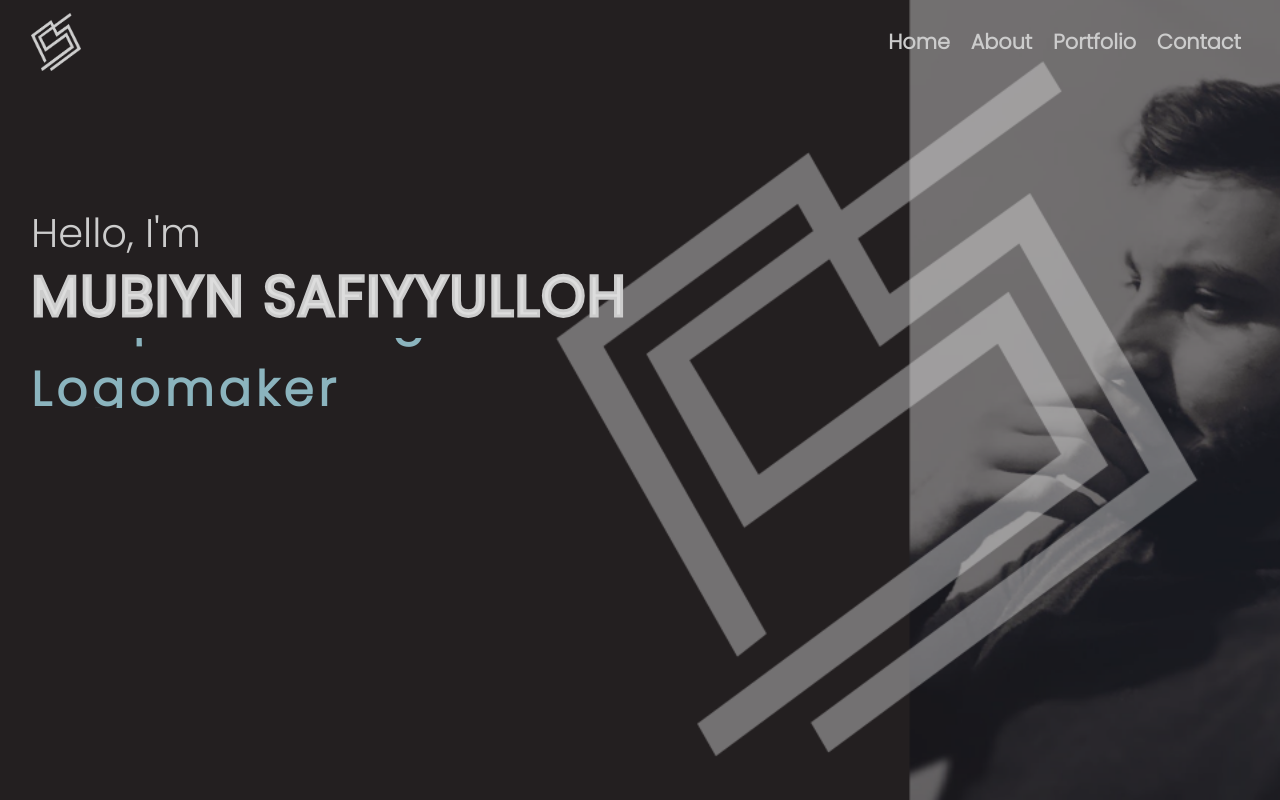
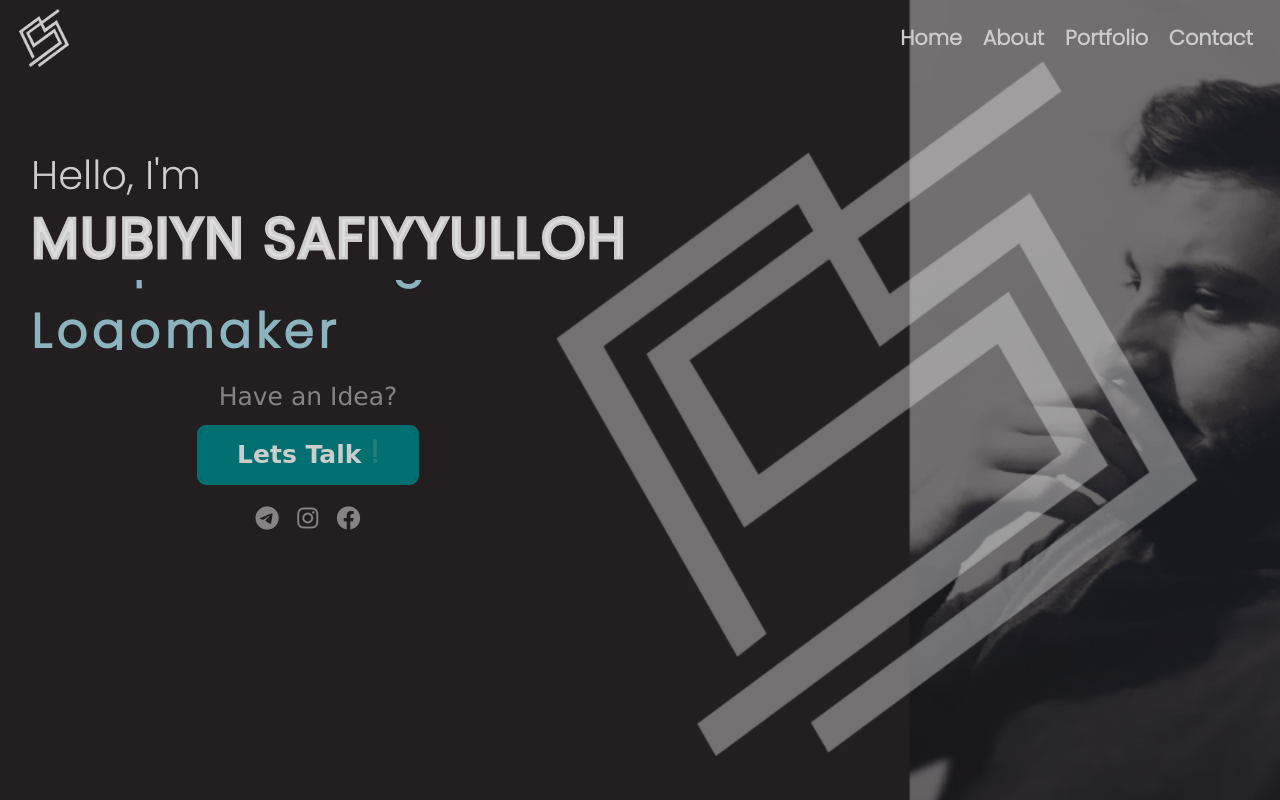
Before and after one commit to MubiynDev/MY-PORTFOLIO, a plain HTML site: page index.html in a window 1280 px wide. Drawn offline with Linux system fonts and the light colour scheme.

Commit message:
last changes

```diff
--- a/css/styles.css
+++ b/css/styles.css
@@ -9,7 +9,7 @@ img{
 
 .main{
  min-height: 100vh;
- background: url(../images/Untitled-1111111111-01.png) no-repeat;
+ background: url(/images/Untitled-1111111111-01.png) no-repeat;
  background-size: cover
 
 }
@@ -20,7 +20,7 @@ img{
     color: #ccc !important;
     font-weight: 900 !important;
     position: relative;
-    font-size: 1.3rem
+    font-size: 1.3rem;
 
 }
 .navbar-nav li{
@@ -41,7 +41,7 @@ img{
 }
 .hello{
     color: #ccc;
-    margin-top: 10% !important;
+    margin-top: 6% !important;
 
 }
 .myname{
@@ -67,6 +67,71 @@ img{
 .animated-text h3:nth-child(1){
     animation: move 10s infinite;
 }
+.wrapper-main{
+    display: flex;
+    flex-direction: column;
+    align-items: center;
+    width: 450px;
+    margin: 32px 0 0 60px;
+    /* outline: darkcyan solid; */
+}
+.have-idea{
+    color: rgb(133, 132, 132);
+    font-family:'Lucida Sans', 'Lucida Sans Regular', 'Lucida Grande', 'Lucida Sans Unicode', Geneva, Verdana, sans-serif;
+    font-size: 25px;
+}
+.lets-talk{
+    color: #ccc;
+    background-color: rgb(2, 112, 112);
+    font-size: 25px;
+    font-weight: 900;
+    padding: 8px 37px;
+    border-radius: 6px;
+    font-family: cursive;
+    outline: solid rgb(2, 112, 112) 3px;
+    transition: 0.5s ease;
+}
+.lets-talk .none-block{
+    animation: on-off 3s  infinite;
+    font-size: 32px;
+    line-height:11px;
+}
+.lets-talk:hover{
+    text-decoration: none;
+    color: rgb(2, 112, 112);
+    background: none;
+
+}
+.media-icons a:hover{
+    text-decoration: none;
+
+}
+.media-icons .fab{
+    margin: 20px 7px;
+    color: rgb(133, 132, 132);
+    transition: 0.5s ease;
+}
+.media-icons .fab:hover{
+    color: rgb(2, 112, 112);
+}
+@keyframes on-off{
+   0%{
+       opacity: 100%;
+   }
+   25%{
+       opacity: 10%
+   }
+   50%{
+       opacity: 100%;
+   }
+   75%{
+       opacity: 10%;
+   }
+   100%{
+       opacity: 100%;
+   }
+}
+
 @keyframes move{
     0%{
         margin-top: 0;
--- a/index.html
+++ b/index.html
@@ -7,12 +7,13 @@
     <title>Mubiyn Safiyyulloh - Portfolio</title>
     <link rel="stylesheet" href="css/styles.css">
     <link rel="stylesheet" href="css/bootstrap.min.css">
+    <link rel="stylesheet" href="fonts/css/all.min.css">
 </head>
 <body>
     <!-- main section  -->
     <section class="main">
         <div class="container-fluid">
-            <nav class="navbar navbar-expand-lg navbar-light">
+            <nav class="navbar navbar-expand-lg navbar-light p-1">
                     <a class="navbar-brand" href="#">
                         <div class="logo">
                             <img class="logo-item" src="images/MS LOGO.png" alt="">
@@ -23,7 +24,7 @@
                     </button>
 
                     <div class="collapse navbar-collapse ml-auto" id="navbarSupportedContent">
-                      <ul class="navbar-nav ml-auto ">
+                      <ul class="navbar-nav ml-auto ml-sm-auto">
                         <li class="nav-item active">
                           <a class="nav-link" href="#">Home<span class="sr-only">(current)</span></a>
                         </li>
@@ -49,8 +50,22 @@
                <h3>Frontend Developer</h3>
                <h3>Graphic Designer</h3>
                <h3>Logomaker</h3>
-
-           </div>
+          </div>
+         <div class="wrapper-main pl-3">
+          <h2 class="have-idea mb-3">Have an Idea?</h6>
+            <a href="https://t.me/binsofiyulloh" class="lets-talk">Lets Talk <span class="none-block">!</span></a>
+            <div class="media-icons mt-3">
+            <a href="https://t.me/binsofiyulloh">
+              <i class="fab fa-telegram fa-xl"></i>
+            </a>
+            <a href="https://instagram.com/msdesignuz">
+              <i class="fab fa-instagram fa-xl"></i>
+            </a>
+            <a href="https://facebook/com/Mubiyn.sofiyyulloh">
+              <i class="fab fa-facebook fa-xl"></i>
+            </a>
+            </div>
+         </div>
         </div>
     </section>
     <!-- main section  -->
```
Also changed, not shown: dfgdfg.html (deleted, +0 -12 lines), images/Untitled-1-01.png (deleted), images/banner.png (deleted).
